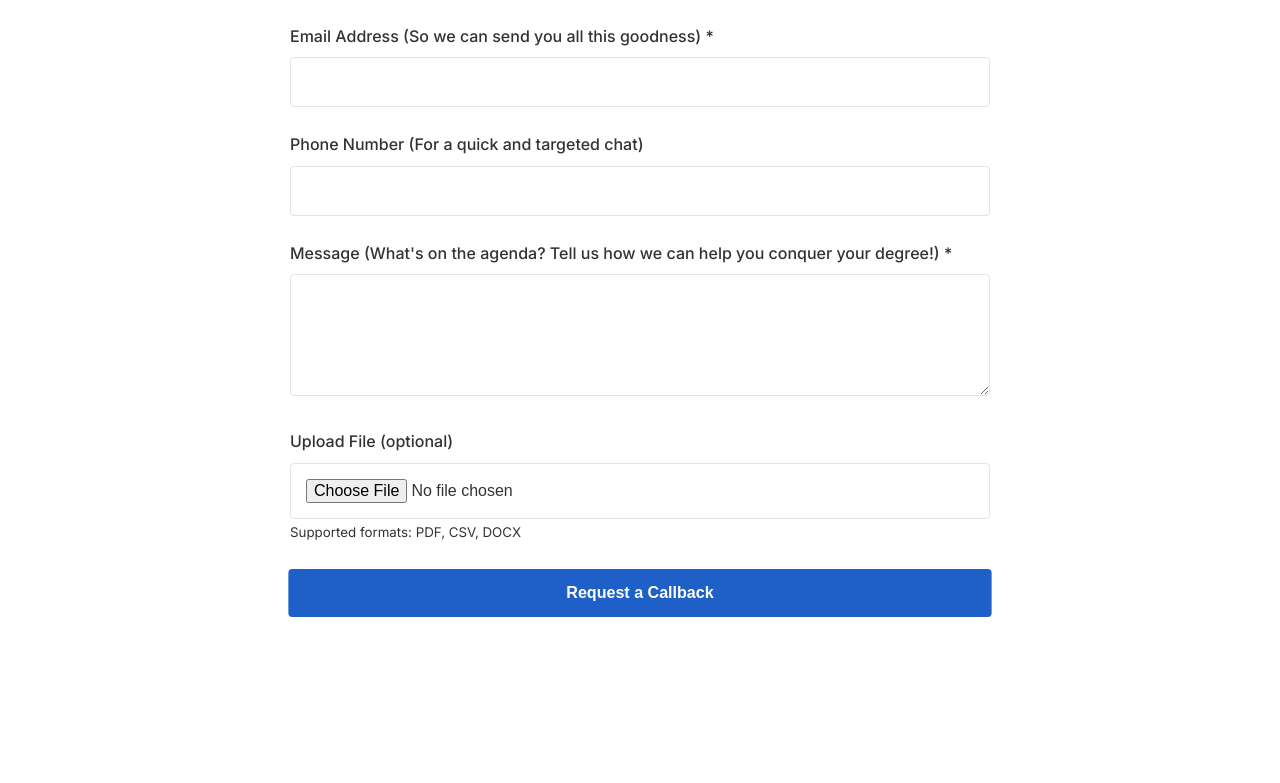
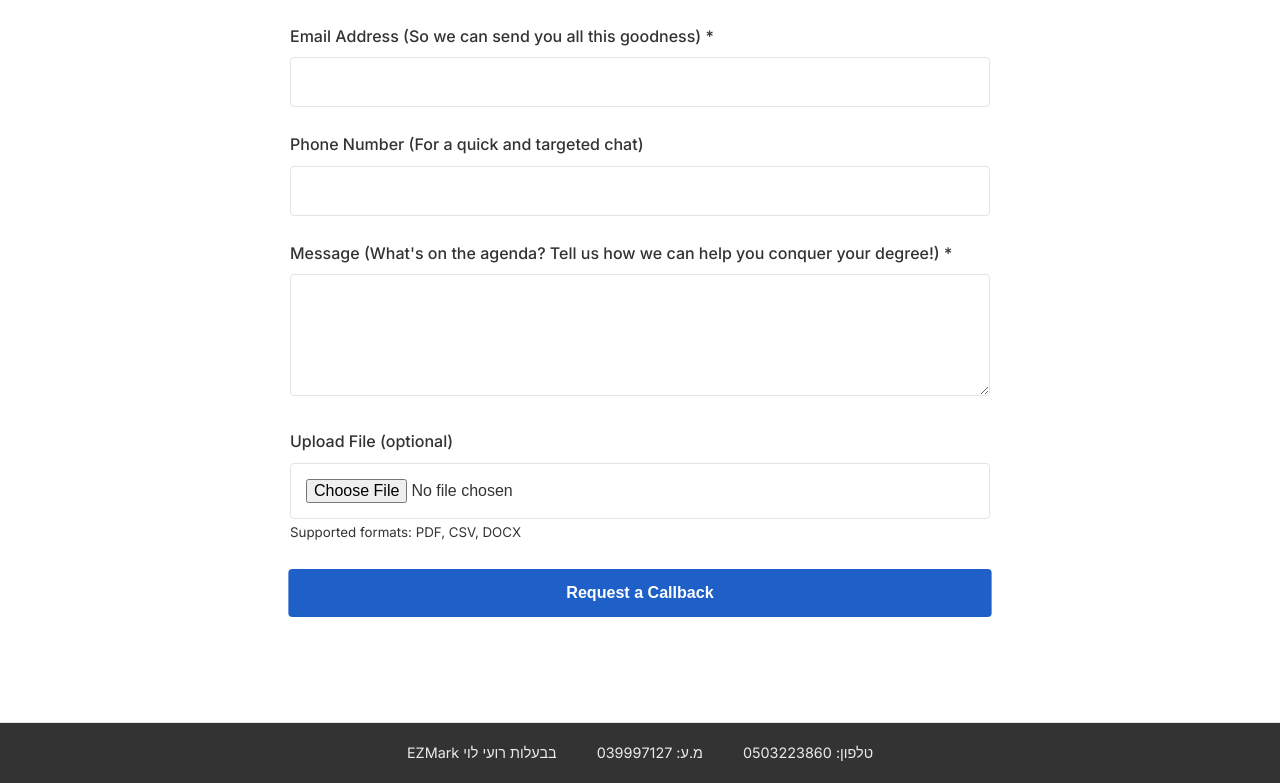
Before and after one commit to YogevBa/EZMark, a React (Vite) app: page / in a window 1280 px wide. Shown: the part 3301-4084 px from the top of the page. Before the commit the page ends 4023 px from the top, so only its background shows below. Built offline with nearby package versions, Linux system fonts and the light colour scheme.

Commit message:
added footer

```diff
--- a/src/App.tsx
+++ b/src/App.tsx
@@ -5,6 +5,7 @@ import About from './components/About';
 import Services from './components/Services';
 import ContactForm from './components/ContactForm';
 import FloatingButton from './components/FloatingButton';
+import Footer from './components/Footer';
 import { LanguageProvider } from './contexts/LanguageContext';
 import './styles/global.css';
 import './styles/animations.css';
@@ -73,6 +74,7 @@ function AppContent() {
       <div ref={contactRef}>
         <ContactForm />
       </div>
+      <Footer />
       <FloatingButton scrollToTop={scrollToTop} />
     </div>
   );
--- /dev/null
+++ b/src/components/Footer.tsx
@@ -0,0 +1,17 @@
+import React from 'react';
+
+const Footer: React.FC = () => {
+  return (
+    <footer className="footer">
+      <div className="footer-content">
+        <div className="company-info">
+          <span>EZMark בבעלות רועי לוי</span>
+          <span>מ.ע: 039997127</span>
+          <span>טלפון: 0503223860</span>
+        </div>
+      </div>
+    </footer>
+  );
+};
+
+export default Footer;
--- a/src/styles/global.css
+++ b/src/styles/global.css
@@ -399,6 +399,67 @@ label {
   }
 }
 
+/* Footer Styles */
+.footer {
+  background-color: var(--text-color);
+  color: var(--white);
+  padding: 20px 0;
+  text-align: center;
+  border-top: 1px solid var(--border-color);
+  position: relative;
+  z-index: 10;
+}
+
+.footer-content {
+  max-width: 1200px;
+  margin: 0 auto;
+  padding: 0 20px;
+}
+
+.company-info {
+  display: flex;
+  flex-direction: column;
+  gap: 8px;
+  font-size: 0.9rem;
+  opacity: 0.9;
+  align-items: center;
+  justify-content: center;
+}
+
+.company-info span {
+  display: block;
+  line-height: 1.4;
+}
+
+/* Mobile-first responsive design */
+@media (max-width: 767px) {
+  .footer {
+    padding: 25px 0;
+  }
+
+  .company-info {
+    gap: 12px;
+    font-size: 0.95rem;
+  }
+
+  .company-info span {
+    padding: 0 10px;
+    text-align: center;
+  }
+}
+
+@media (min-width: 768px) {
+  .company-info {
+    flex-direction: row;
+    justify-content: center;
+    gap: 40px;
+  }
+
+  .company-info span {
+    white-space: nowrap;
+  }
+}
+
 /* High-resolution screens */
 @media only screen and (-webkit-min-device-pixel-ratio: 2),
        only screen and (min-resolution: 192dpi) {
--- a/src/styles/rtl.css
+++ b/src/styles/rtl.css
@@ -97,6 +97,12 @@
 /* Special case for certain elements that should remain centered */
 [dir="rtl"] .header-content,
 [dir="rtl"] .success-message,
-[dir="rtl"] .success-icon {
+[dir="rtl"] .success-icon,
+[dir="rtl"] .footer {
   text-align: center;
 }
+
+/* Footer RTL styles */
+[dir="rtl"] .company-info {
+  text-align: center;
+}
```
